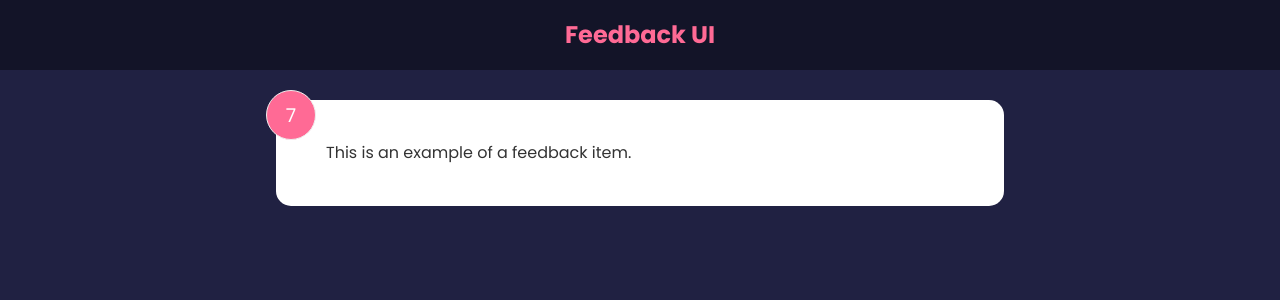
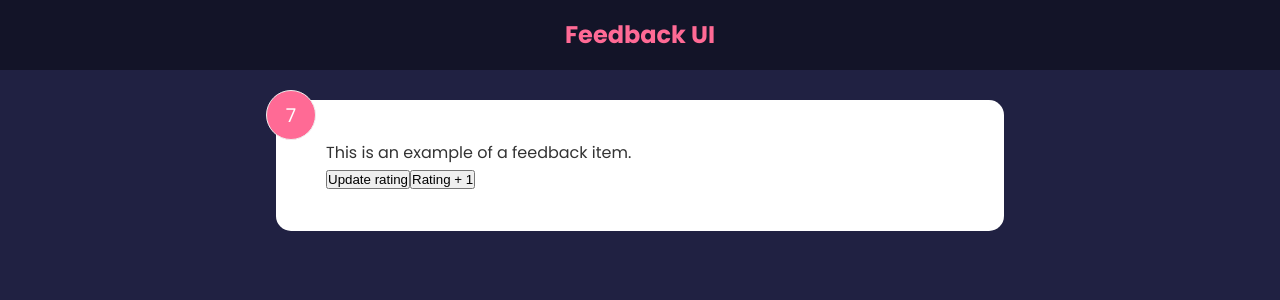
Before and after one commit to bruhu/feedback-app, a React (Create React App) app: page / in a window 1280 px wide. Shown: the top 300 px of the page. Built offline with nearby package versions, Linux system fonts and the light colour scheme.

Commit message:
set global state in app.js with sample data from original repo

```diff
--- a/src/App.js
+++ b/src/App.js
@@ -1,7 +1,25 @@
+import { useState } from 'react'
 import Header from './components/Header'
 import FeedbackItem from './components/FeedbackItem'
 
 function App() {
+  const [feedback, setFeedback] = useState(
+    {
+      id: 1,
+      rating: 10,
+      text: 'Lorem ipsum dolor sit amet consectetur adipisicing elit. consequuntur vel vitae commodi alias voluptatem est voluptatum ipsa quae.',
+    },
+    {
+      id: 2,
+      rating: 9,
+      text: 'Lorem ipsum dolor sit amet consectetur adipisicing elit. consequuntur vel vitae commodi alias voluptatem est voluptatum ipsa quae.',
+    },
+    {
+      id: 3,
+      rating: 8,
+      text: 'Lorem ipsum dolor sit amet consectetur adipisicing elit. consequuntur vel vitae commodi alias voluptatem est voluptatum ipsa quae.',
+    }
+  )
   return (
     <>
       <Header />
--- a/src/components/FeedbackItem.jsx
+++ b/src/components/FeedbackItem.jsx
@@ -4,10 +4,23 @@ function FeedbackItem() {
 const [rating, setRating] = useState(7)
 const [text, setText] = useState('This is an example of a feedback item.')
 
+const handleClick = () => {
+  setRating(89)
+}
+
+  // using this instead of just the value for new state allows you to access previous state
+const handleClickyClick = () => {
+  setRating((prev) => {
+    return prev + 1
+  })
+}
+
   return (
     <div className="card">
       <div className="num-display">{rating}</div>
       <div className="text-display">{text}</div>
+      <button onClick={handleClick}>Update rating</button>
+      <button onClick={handleClickyClick}>Rating + 1</button>
     </div>
   )
 }
```
